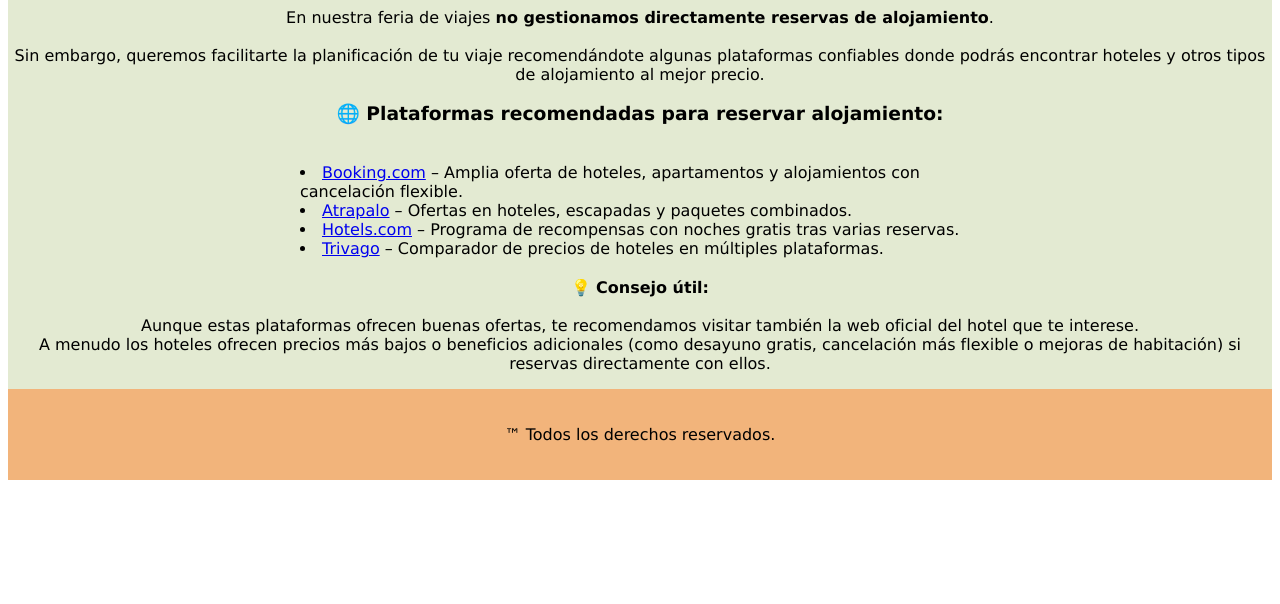
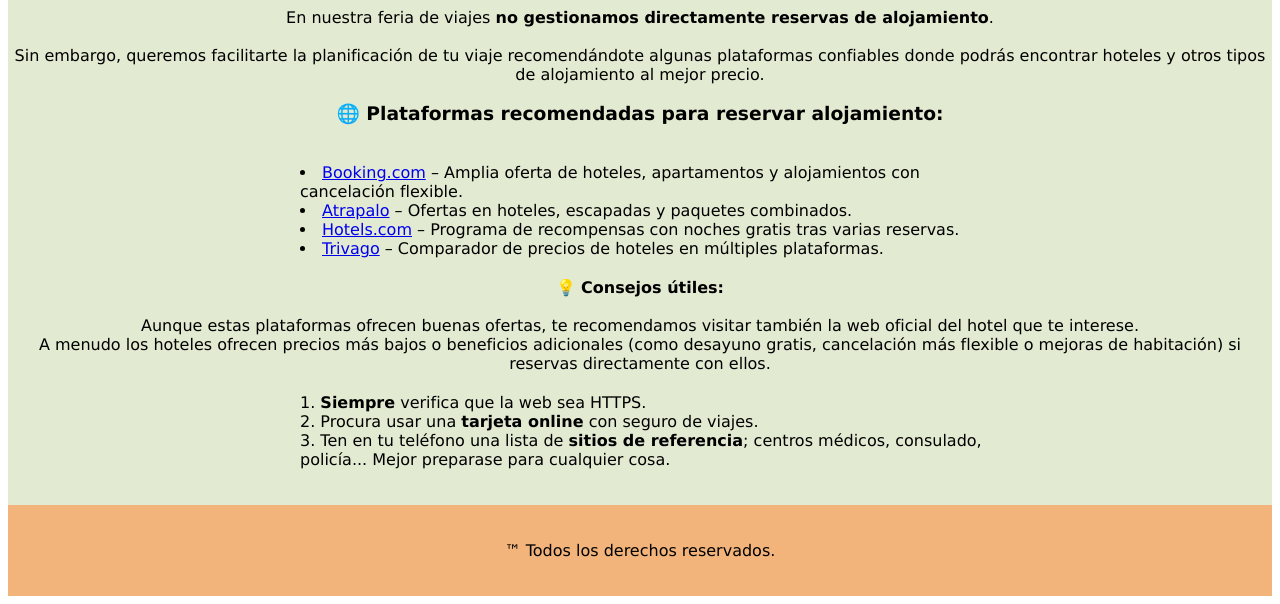
Before and after one commit to Bebecu/bagarcia-webferiaviajes, a plain HTML site: page alojamiento.html in a window 1280 px wide. Shown: the part 433-1037 px from the top of the page. Before the commit the page ends 921 px from the top, so only its background shows below. Drawn offline with Linux system fonts and the light colour scheme.

Commit message:
Update alojamiento.html

```diff
--- a/alojamiento.html
+++ b/alojamiento.html
@@ -39,10 +39,15 @@
 
       <br>
 
-      💡 <b>Consejo útil:</b><br>
+      💡 <b>Consejos útiles:</b><br>
       <br>
       Aunque estas plataformas ofrecen buenas ofertas, te recomendamos visitar también la web oficial del hotel que te interese. <br>
-      A menudo los hoteles ofrecen precios más bajos o beneficios adicionales (como desayuno gratis, cancelación más flexible o mejoras de habitación) si reservas directamente con ellos.
+      A menudo los hoteles ofrecen precios más bajos o beneficios adicionales (como desayuno gratis, cancelación más flexible o mejoras de habitación) si reservas directamente con ellos. <br>
+
+      <ol>
+        <li><b>Siempre</b> verifica que la web sea HTTPS.</li>
+        <li>Procura usar una <b>tarjeta online</b> con seguro de viajes.</li>
+        <li>Ten en tu teléfono una lista de <b>sitios de referencia</b>; centros médicos, consulado, policía... Mejor preparase para cualquier cosa.</li>
 
     </p>
   </main>
```
